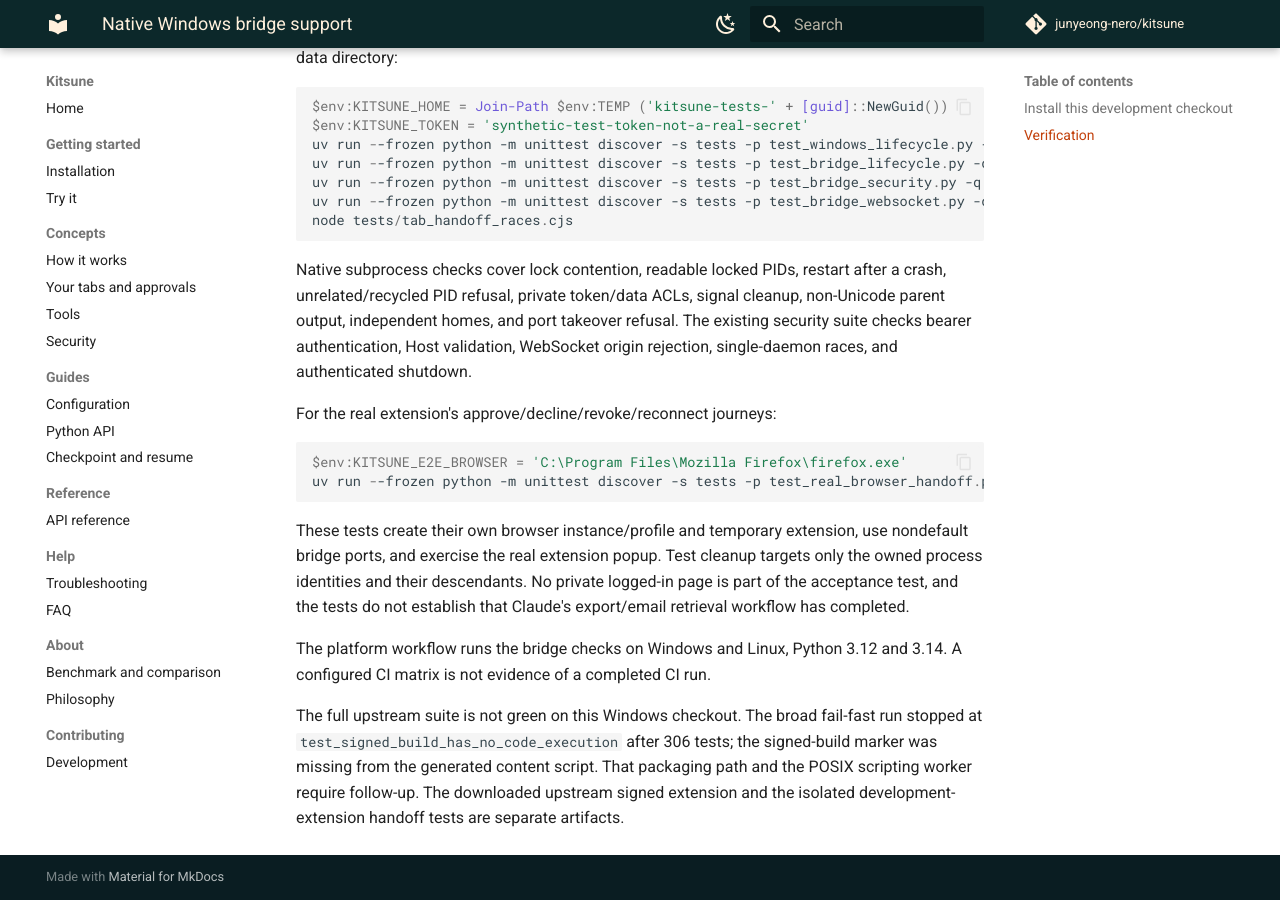
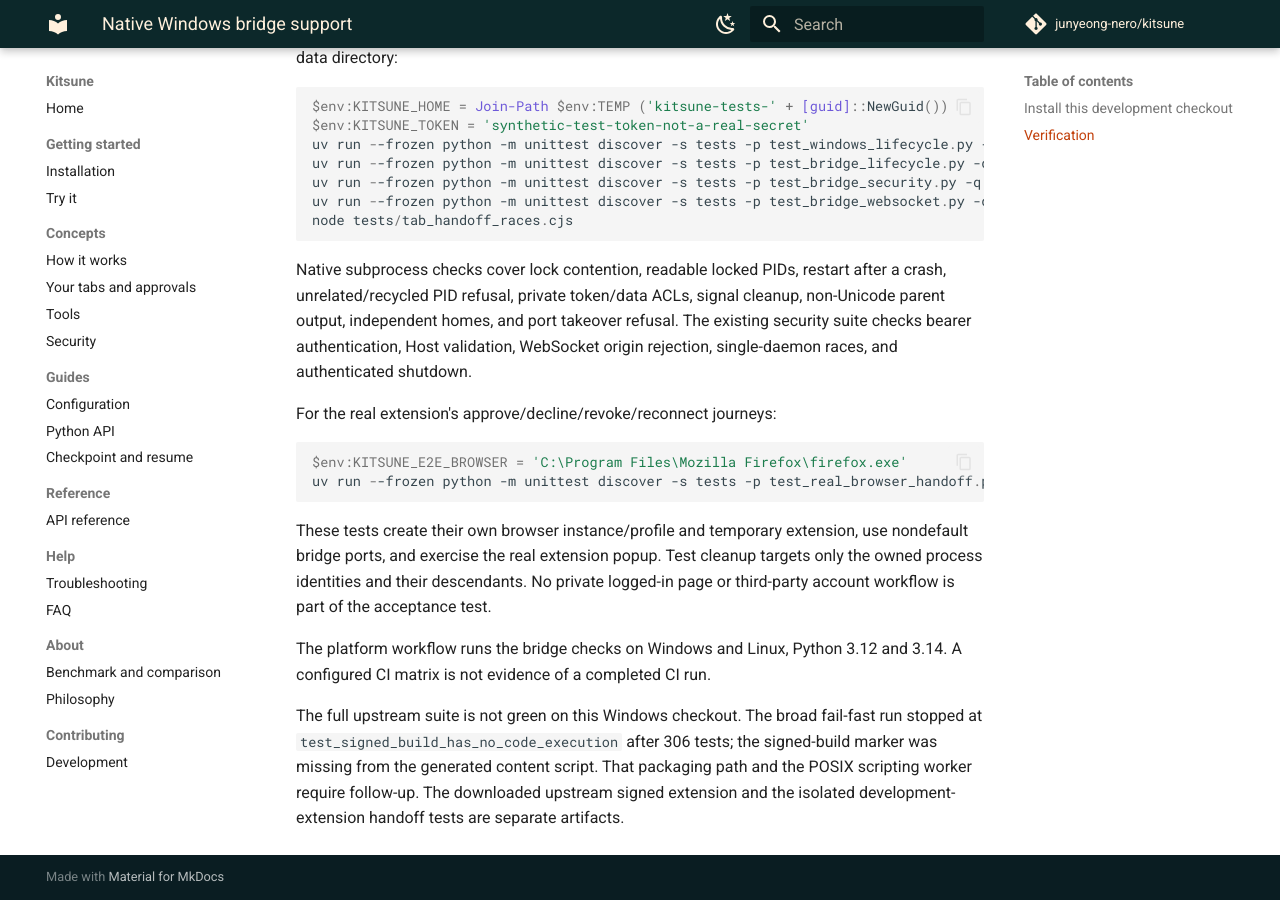
Before and after one commit to junyeong-nero/kitsune, an MkDocs documentation site: the page built from docs/windows.md, in a window 1280 px wide and 900 px high, scrolled down 1121 px. Built offline with MkDocs 1.6.1 and Material for MkDocs 9.7.7, drawn with Linux system fonts in a browser that asks for light colours; comment, search, counter and statistics services are not loaded.

Commit message:
Keep Windows verification guidance service independent

```diff
--- a/docs/windows.md
+++ b/docs/windows.md
@@ -73,8 +73,7 @@ uv run --frozen python -m unittest discover -s tests -p test_real_browser_handof
 These tests create their own browser instance/profile and temporary extension,
 use nondefault bridge ports, and exercise the real extension popup. Test cleanup
 targets only the owned process identities and their descendants. No private
-logged-in page is part of the acceptance test, and the tests do not establish
-that Claude's export/email retrieval workflow has completed.
+logged-in page or third-party account workflow is part of the acceptance test.
 
 The platform workflow runs the bridge checks on Windows and Linux, Python 3.12
 and 3.14. A configured CI matrix is not evidence of a completed CI run.
```
